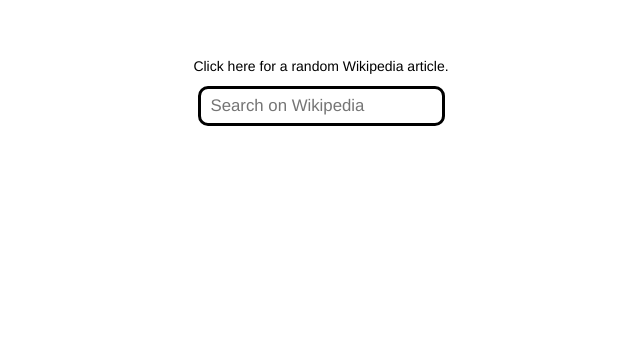
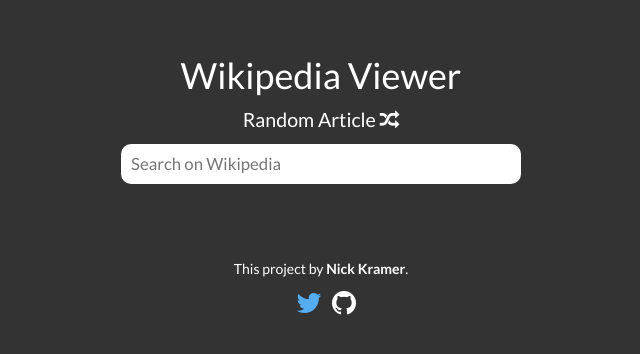
Before and after one commit to krames12/fcc-wikipedia-viewer, a plain HTML site: page index.html in a window 1280 px wide. Shown: the part 174-528 px from the top of the page, without its empty margins (319-959 px from the left). Drawn offline with nearby package versions, Linux system fonts and the light colour scheme.

Commit message:
styled everything to suite dark look, added footer

```diff
--- a/css/style.css
+++ b/css/style.css
@@ -1,5 +1,7 @@
 body {
-  background-color: white;
+  background-color: #333333;
+  padding-bottom: 5%;
+  font-family: 'Lato', sans-serif;
 }
 
 main {
@@ -14,13 +16,19 @@ a, a:hover, a:visited, a:active, a:focus {
 }
 
 .search-container {
-  margin-top: 20%;
+  margin: 20% auto 0 auto;
+  width: 500px;
+  color: white;
   transition: all 0.3s ease-in-out;
 }
 
+.random-text {
+  font-size: 1.4em;
+  width: 400px;
+}
+
 .search-used {
-  margin-top: 5%;
-  margin-bottom: 50px;
+  margin: 5% auto 50px auto;
 }
 
 .search-container a{
@@ -29,23 +37,22 @@ a, a:hover, a:visited, a:active, a:focus {
 	height: 100%;
 	text-align: center;
 	margin: auto;
+  color: white;
 }
 
 .search-field {
   height: 40px;
+  width: 400px;
   font-size: 1.2em;
-  border: black 3px solid;
+  border: none;
   border-radius: 10px;
   padding: 10px;
+  color: black;
 }
 
 .search-box {
 	display: block;
 	margin: 10px auto;
-}
-
-.result:hover{
-	border-left: 4px orange solid;
 }
 
 .results-container {
@@ -56,15 +63,49 @@ a, a:hover, a:visited, a:active, a:focus {
 .result {
 	padding: 5px;
 	margin: 10px 0px;
+  background-color: white;
 	border: 1px black solid;
-
 }
 
+.result:hover{
+	position: relative;
+  top: -5px;
+}
+
+.result p {
+  padding: 0 10px 5px 10px;
+}
 .article-title {
-	font-weight: bold;
-	font-size: 1.2em;
+	font-size: 1.4em;
 }
 
 .snippet-text {
 	padding: 5px;
 }
+
+footer, footer a, footer a:hover, footer span {
+  color: white;
+}
+
+footer {
+  text-align: center;
+  width: 100%;
+  margin-top: 75px;
+}
+
+footer a {
+  font-weight: 700;
+}
+
+footer span {
+  margin-left: 10px;
+  transition: all 0.2s ease-in-out;
+}
+
+footer span:hover {
+  transform: scale(1.2);
+}
+
+.twitter {
+  color: #55acee;
+}
--- a/index.html
+++ b/index.html
@@ -6,6 +6,8 @@
   <title>Wikipedia Viewer</title>
   <meta charset="utf-8">
   <link rel="stylesheet" href="https://maxcdn.bootstrapcdn.com/bootstrap/3.3.5/css/bootstrap.min.css">
+  <link rel="stylesheet" href="https://maxcdn.bootstrapcdn.com/font-awesome/4.5.0/css/font-awesome.min.css">
+  <link href='https://fonts.googleapis.com/css?family=Lato:400,700,300' rel='stylesheet' type='text/css'>
   <link rel="stylesheet" href="css/style.css">
 </head>
 
@@ -13,7 +15,8 @@
 
   <main>
   	<div class="search-container">
-    	<a href="http://en.wikipedia.org/wiki/Special:Random" alt="Random Wikipedia Article" target="_blank">Click here for a random Wikipedia article.</a>
+      <h1 class="text-center">Wikipedia Viewer</h1>
+    	<a href="http://en.wikipedia.org/wiki/Special:Random" alt="Random Wikipedia Article" class="random-text" target="_blank">Random Article <span class="fa fa-random"</span></a>
     	<div class='search-box'>
     		<form action='#' onsubmit='getAjax()'>
    				<input type='search' class='center-block search-field' placeholder="Search on Wikipedia" />
@@ -23,6 +26,11 @@
 
     <div class="results-container"></div>
 
+    <footer>
+      <p>This project by <a href="blog.nickkramer.me">Nick Kramer</a>.</p>
+      <p><a href="https://twitter.com/krames12" alt="Nick on twitter" target="_blank"><span class="fa fa-twitter fa-2x twitter"></span></a><a href="https://github.com/krames12/fcc-wikipedia-viewer" alt="This project on Github" target="_blank"><span class="fa fa-github fa-2x github"></span></a></p>
+    </footer>
+
   </main>
 
  <script src="http://cdnjs.cloudflare.com/ajax/libs/jquery/2.1.3/jquery.min.js"></script>
--- a/js/scripts.js
+++ b/js/scripts.js
@@ -18,7 +18,7 @@ function getAjax(){
      for (var i = 0; i < data[1].length; i++){
        //Grabs results and creates a new div for each.
         results.append('<a href="' + data[3][i] + //article link
-        '" target="_blank"><div class="result"><p>' +
+        '" target="_blank"><div class="result"><p class="article-title">' +
         data[1][i] + '</p><p>' + //article title
         data[2][i] + '</div></a>'); //article description
        }
```
